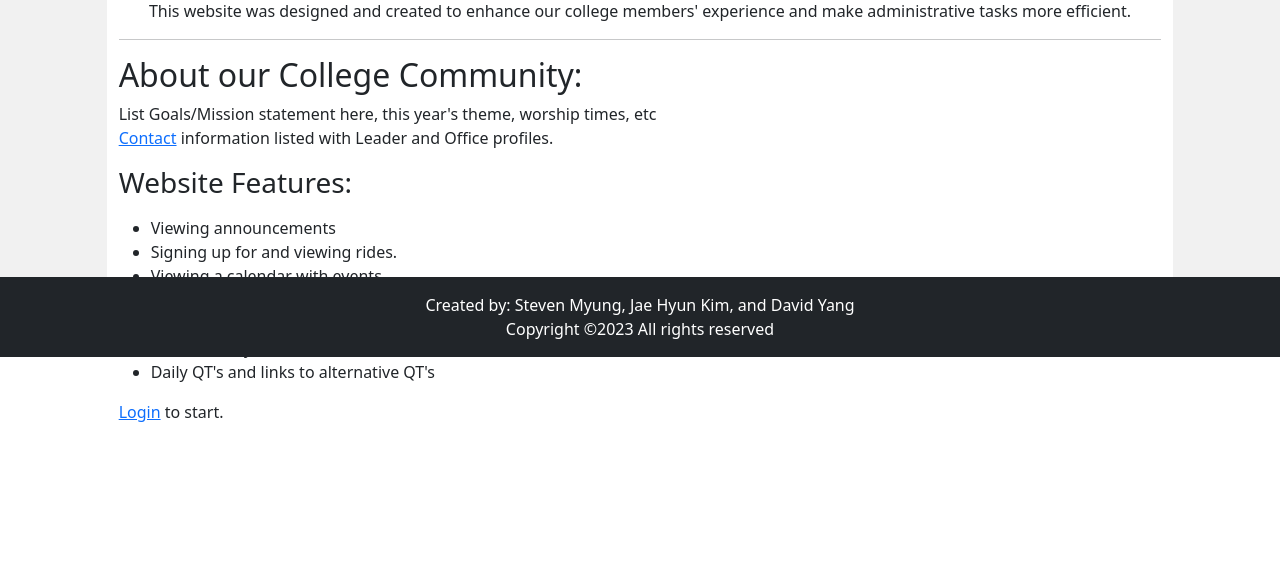
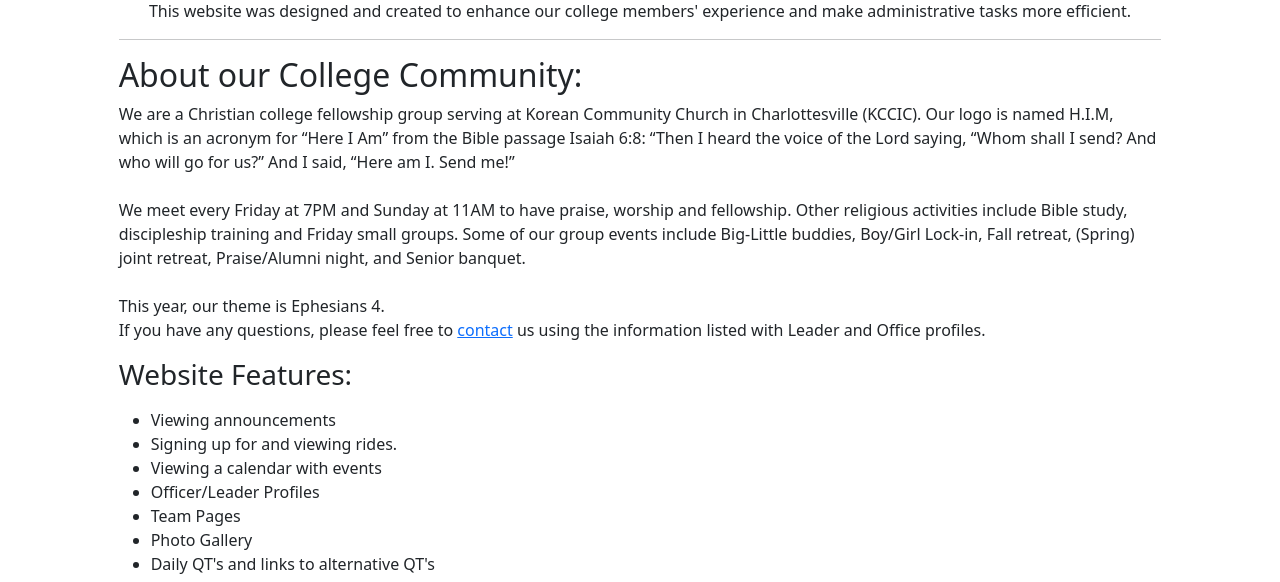
Before and after one commit to sm4sa/KCC, a Django app: page /about in a window 1280 px wide. Shown: the part 582-1164 px from the top of the page. Before the commit the page ends 1004 px from the top, so only its background shows below. Run offline with Django 4.2, Linux system fonts and the light colour scheme; some libraries are stand-ins or nearby versions.

Commit message:
Edit layout and about page text

```diff
--- a/KCCIC/static/KCCIC/CSS/website-base.css
+++ b/KCCIC/static/KCCIC/CSS/website-base.css
@@ -21,7 +21,7 @@
   footer {
     background-color: #212529;
     color: white;
-    padding: 5px;
+    padding: 50px;
     text-align: center;
   }
 
--- a/KCCIC/templates/KCCIC/about.html
+++ b/KCCIC/templates/KCCIC/about.html
@@ -16,8 +16,8 @@
 <body>
   {% include 'KCCIC/templates/KCCIC/common/navbar.html' %}
 
-  <div class="text-center container-fluid h-100">
-    <div class="row h-100">
+  <div class="text-center container-fluid">
+    <div class="row">
 
       <div class="col-1 sidenav"></div>
 
@@ -29,8 +29,16 @@
         <p style="text-align:center;">This website was designed and created to enhance our college members' experience and make administrative tasks more efficient.</p>
         <hr>
         <h2>About our College Community:</h2>
-        <p>List Goals/Mission statement here, this year's theme, worship times, etc <br>
-        <a href="{% url 'KCCIC:about' %}">Contact</a> information listed with Leader and Office profiles.
+        <p>We are a Christian college fellowship group serving at Korean Community Church in Charlottesville (KCCIC).
+          Our logo is named H.I.M, which is an acronym for “Here I Am” from the Bible passage Isaiah 6:8: “Then I heard the voice of the Lord saying, “Whom shall I send? And who will go for us?” And I said, “Here am I. Send me!” <br>
+          <br>
+          We meet every Friday at 7PM and Sunday at 11AM to have praise, worship and fellowship.
+          Other religious activities include Bible study, discipleship training and Friday small groups.
+          Some of our group events include Big-Little buddies, Boy/Girl Lock-in, Fall retreat, (Spring) joint retreat, Praise/Alumni night, and Senior banquet. <br>
+          <br>
+          This year, our theme is Ephesians 4. <br>
+          If you have any questions, please feel free to
+          <a href="{% url 'KCCIC:about' %}">contact</a> us using the information listed with Leader and Office profiles.
         </p>
         <h3>Website Features:</h3>
         <p>
@@ -50,7 +58,7 @@
 
     </div>
   </div>
+  {% include 'KCCIC/templates/KCCIC/common/footer.html' %}
 
-  {% include 'KCCIC/templates/KCCIC/common/footer.html' %}
 </body>
 </html>
```
